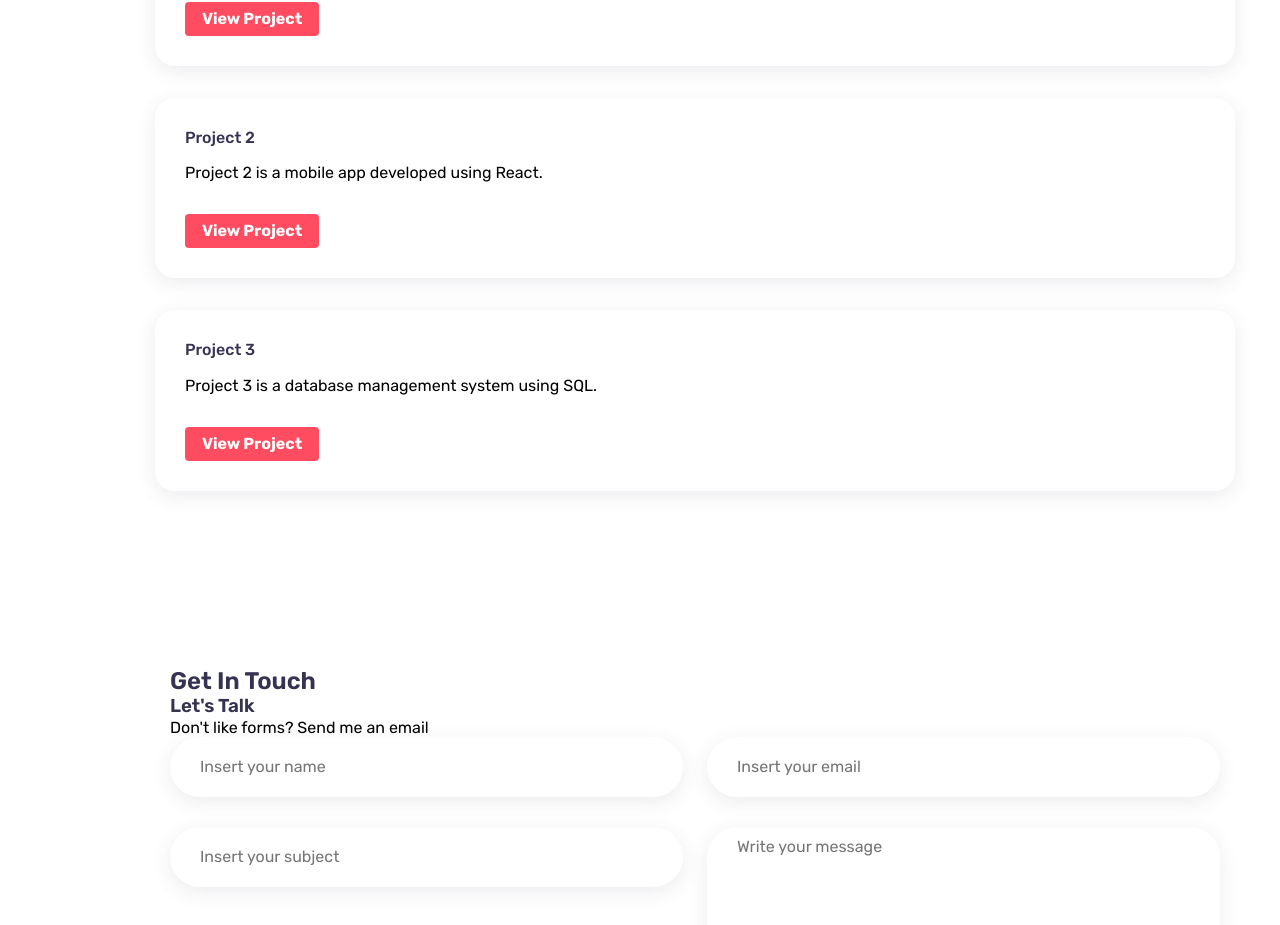
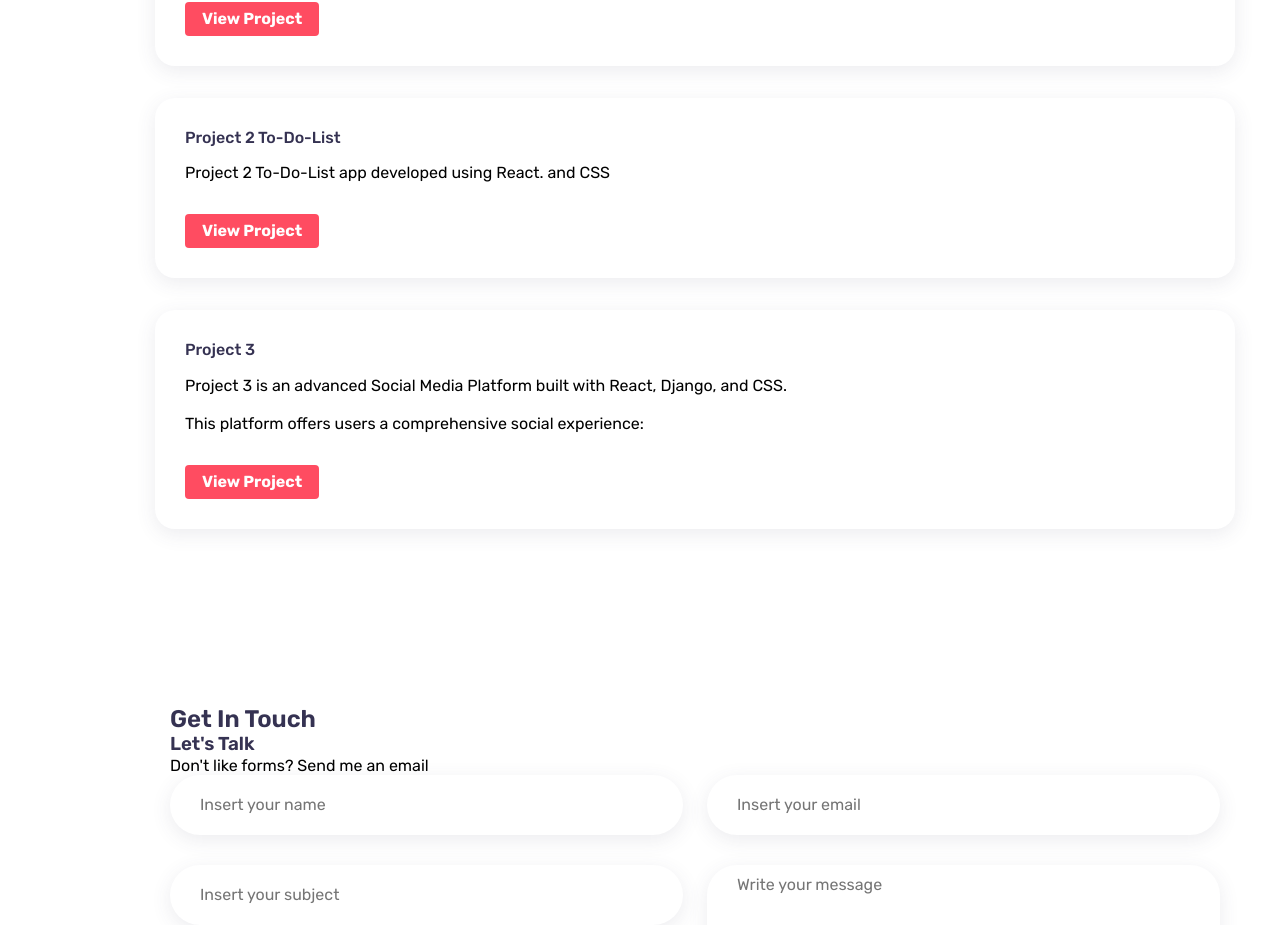
Before and after one commit to bngoon/react-portfollio, a React (Create React App) app: page / in a window 1280 px wide. Shown: the part 2978-3903 px from the top of the page. Built offline with nearby package versions, Linux system fonts and the light colour scheme.

Commit message:
updated projects links 1 & 2

```diff
--- a/src/components/projects/Projects.jsx
+++ b/src/components/projects/Projects.jsx
@@ -24,13 +24,13 @@ function Projects() {
 
         <div className="project__data">
           <div className="project__titles">
-            <h3 className="project__name">Project 2</h3>
+            <h3 className="project__name">Project 2 To-Do-List</h3>
           </div>
           <div className="project__description">
-            <p>Project 2 is a mobile app developed using React.</p>
+            <p>Project 2 To-Do-List app developed using React. and CSS</p>
           </div>
           <div className="project__link">
-            <a href="https://github.com/example/project2" className="project btn">View Project</a>
+            <a href="https://todosbn.netlify.app/" className="project btn">View Project</a>
           </div>
         </div>
 
@@ -39,7 +39,9 @@ function Projects() {
             <h3 className="project__name">Project 3</h3>
           </div>
           <div className="project__description">
-            <p>Project 3 is a database management system using SQL.</p>
+          <p>Project 3 is an advanced Social Media Platform built with React, Django, and CSS.</p>
+          <br></br>
+            <p>This platform offers users a comprehensive social experience:</p>
           </div>
           <div className="project__link">
             <a href="https://github.com/example/project3" className="project btn">View Project</a>
```
